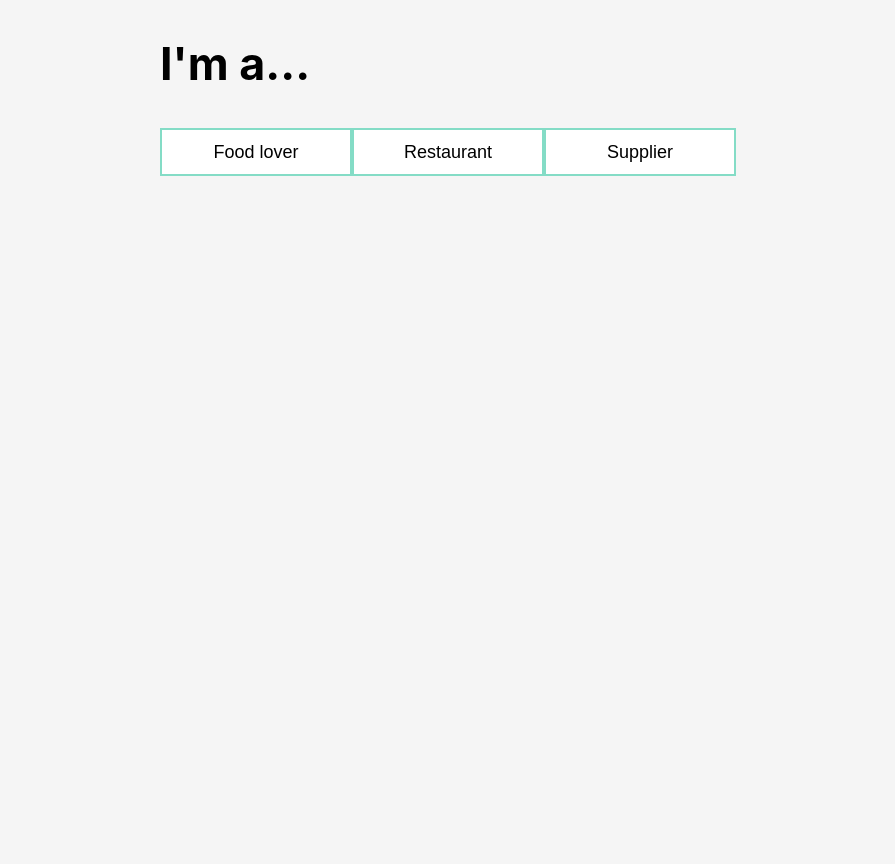
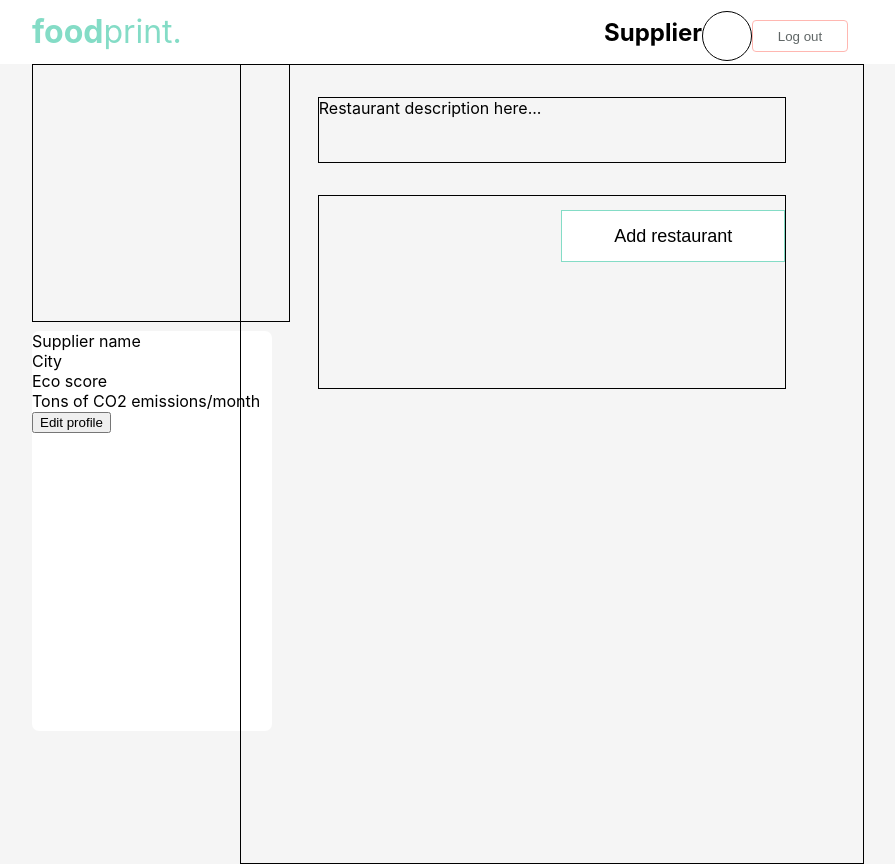
Before and after one commit to frankperler/foodprint, a React (Create React App) app in the folder client/: page / in a window 1280 px wide. Shown: the whole page, without its empty margins (192-1087 px from the left). Before the commit the page ends 800 px from the top, so only its background shows below. Built offline with nearby package versions, Linux system fonts and the light colour scheme.

Commit message:
ts config resolution

```diff
--- a/client/src/App.tsx
+++ b/client/src/App.tsx
@@ -12,7 +12,7 @@ import ChooseUserType from './components/registration/ChooseUserType'
 export const App: React.FunctionComponent = () => {
   return (
     <div>
-      <RegistrationContainer></RegistrationContainer>
+      <ProfileSupplierContainer></ProfileSupplierContainer>
     </div>
   )
 }
--- a/client/tsconfig.json
+++ b/client/tsconfig.json
@@ -23,8 +23,4 @@
   "include": [
     "src"
   ]
-<<<<<<< HEAD
 }
-=======
-}
->>>>>>> profile
```
